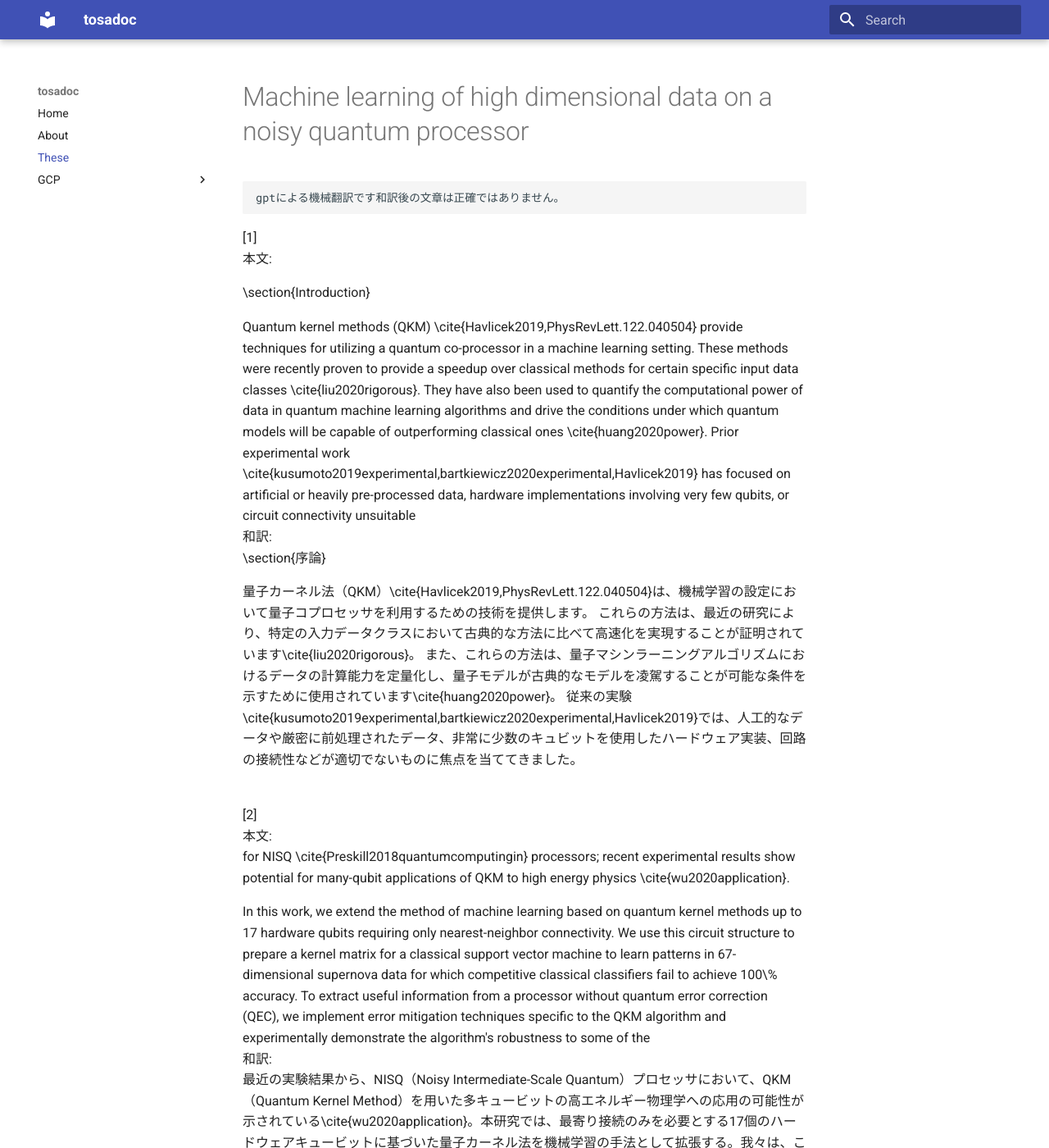
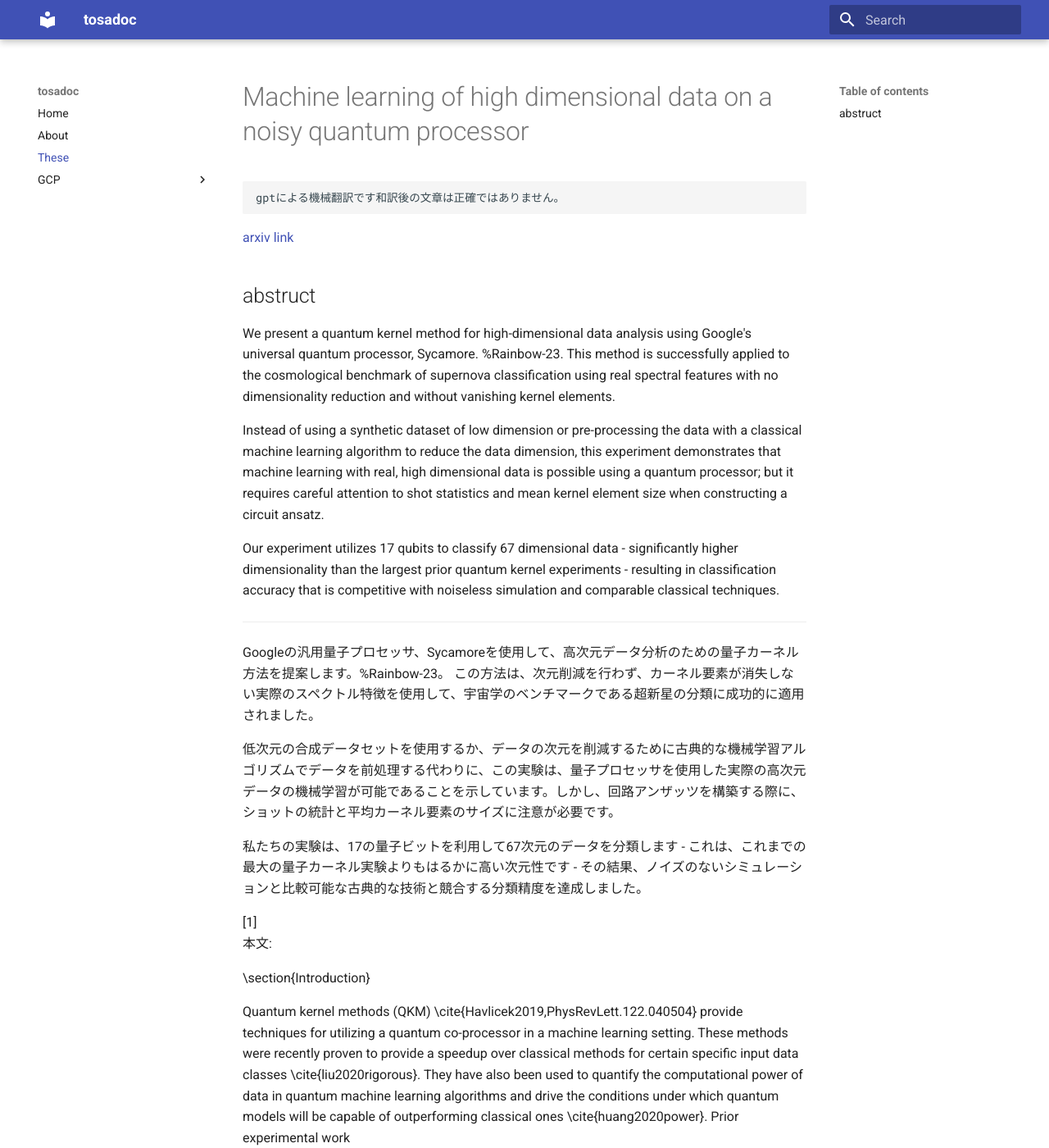
Before and after one commit to harukitosa/tosa_doc, an MkDocs documentation site: the page built from docs/these/machineLearningOfHighDimensionalDataOnANoisyQuantumProcessor.md, in a window 1280 px wide and 1400 px high. Shown: the whole window at 82% size. Built offline with MkDocs 1.6.1 and Material for MkDocs 9.7.7, drawn with Linux system fonts in a browser that asks for light colours.

````diff
--- a/docs/these/machineLearningOfHighDimensionalDataOnANoisyQuantumProcessor.md
+++ b/docs/these/machineLearningOfHighDimensionalDataOnANoisyQuantumProcessor.md
@@ -3,6 +3,27 @@
 ```
 gptによる機械翻訳です和訳後の文章は正確ではありません。
 ```
+
+[arxiv link](https://arxiv.org/abs/2101.09581)
+
+## abstruct
+
+We present a quantum kernel method for high-dimensional data analysis using Google's universal quantum processor, Sycamore. %Rainbow-23.
+This method is successfully applied to the cosmological benchmark of supernova classification using real spectral features with no dimensionality reduction and without vanishing kernel elements.
+
+Instead of using a synthetic dataset of low dimension or pre-processing the data with a classical machine learning algorithm to reduce the data dimension, this experiment demonstrates that machine learning with real, high dimensional data is possible using a quantum processor; but it requires careful attention to shot statistics and mean kernel element size when constructing a circuit ansatz.
+
+Our experiment utilizes 17 qubits to classify 67 dimensional data - significantly higher dimensionality than the largest prior quantum kernel experiments - resulting in classification accuracy that is competitive with noiseless simulation and comparable classical techniques.
+
+---
+
+
+Googleの汎用量子プロセッサ、Sycamoreを使用して、高次元データ分析のための量子カーネル方法を提案します。%Rainbow-23。
+この方法は、次元削減を行わず、カーネル要素が消失しない実際のスペクトル特徴を使用して、宇宙学のベンチマークである超新星の分類に成功的に適用されました。
+
+低次元の合成データセットを使用するか、データの次元を削減するために古典的な機械学習アルゴリズムでデータを前処理する代わりに、この実験は、量子プロセッサを使用した実際の高次元データの機械学習が可能であることを示しています。しかし、回路アンザッツを構築する際に、ショットの統計と平均カーネル要素のサイズに注意が必要です。
+
+私たちの実験は、17の量子ビットを利用して67次元のデータを分類します - これは、これまでの最大の量子カーネル実験よりもはるかに高い次元性です - その結果、ノイズのないシミュレーションと比較可能な古典的な技術と競合する分類精度を達成しました。
 
 [1]<br/>
  本文: <br/>
````
Also changed, not shown: site/search/search_index.js, site/search/search_index.json, site/these/machineLearningOfHighDimensionalDataOnANoisyQuantumProcessor.html, 1 other file.
